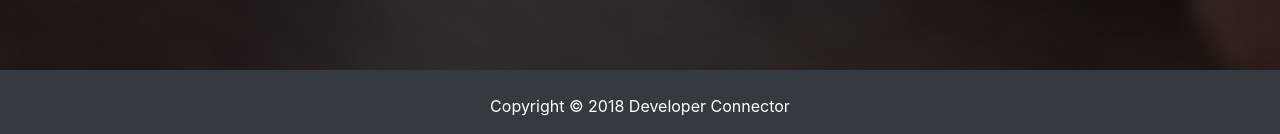
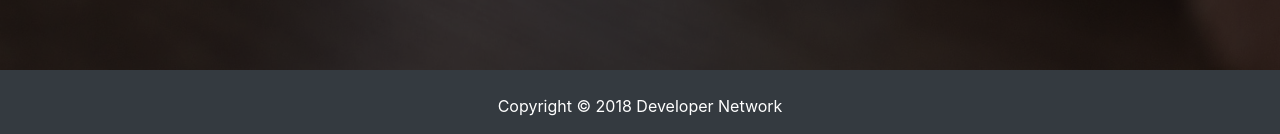
Before and after one commit to deanban/devcon-mern, a React (Create React App) app in the folder client/: page / in a window 1280 px wide. Shown: the part 784-918 px from the top of the page. Built offline with nearby package versions, Linux system fonts and the light colour scheme.

Commit message:
updated texts

```diff
--- a/client/src/components/layout/Footer.js
+++ b/client/src/components/layout/Footer.js
@@ -4,7 +4,7 @@ import React from "react";
 export default function Footer() {
   return (
     <div className="footer bg-dark text-white mt-5 p-4 text-center">
-      Copyright &copy; {new Date().getFullYear()} Developer Connector
+      Copyright &copy; {new Date().getFullYear()} Developer Network
     </div>
   );
 }
```
